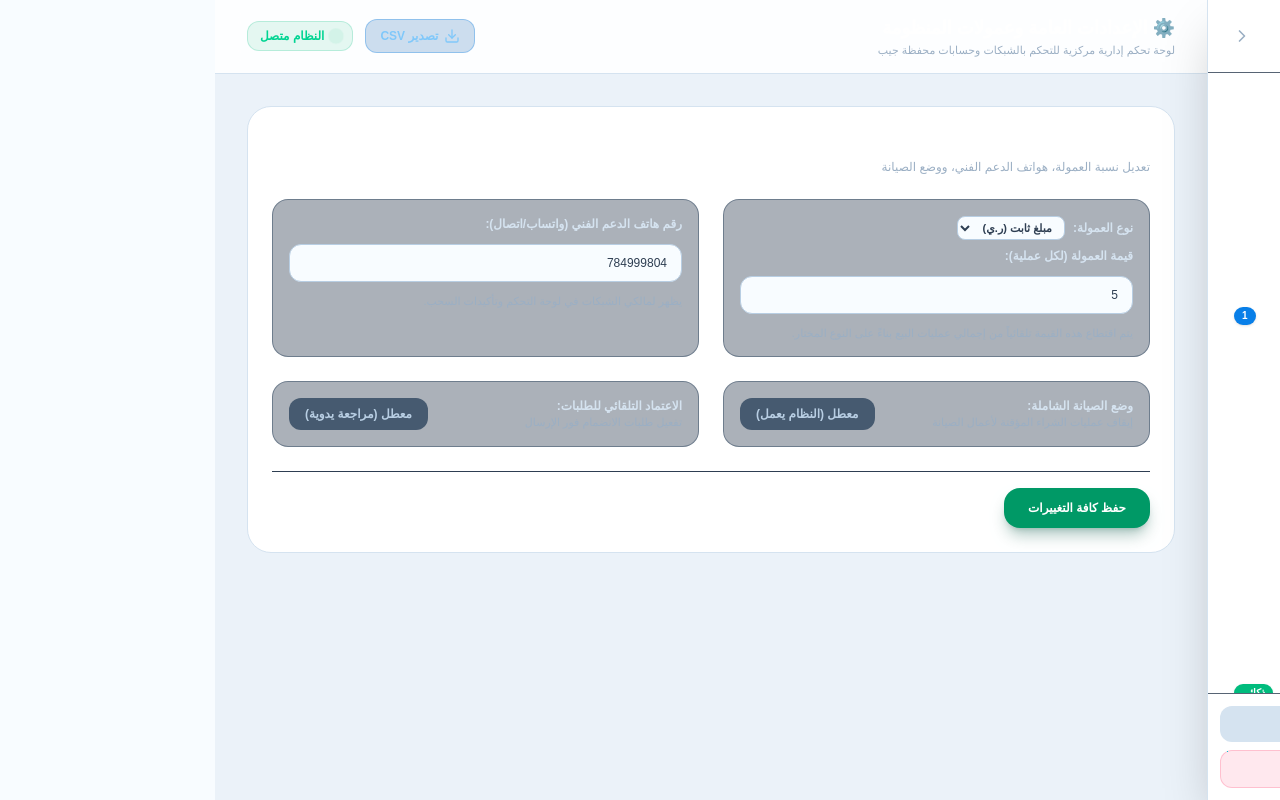
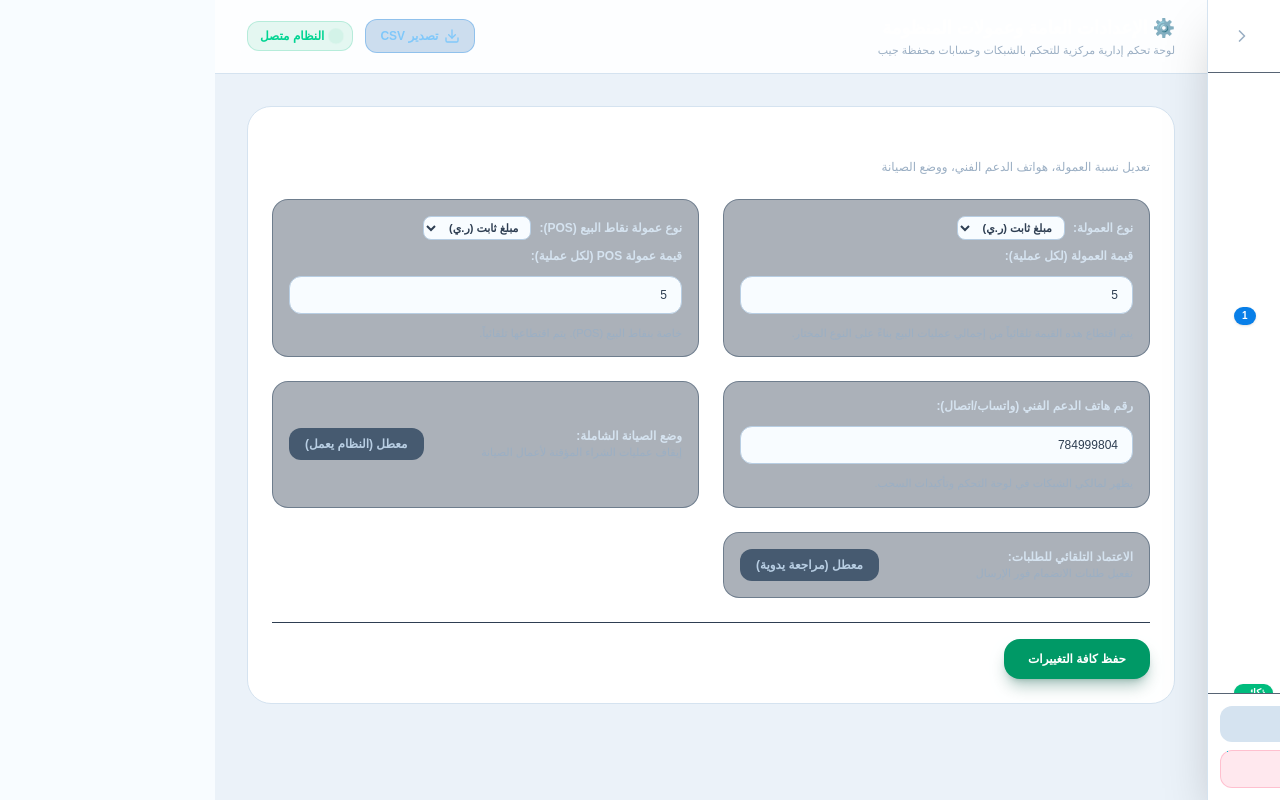
Before and after one commit to mihesha/misternetwort, a Next.js app in the folder frontend/: page /admin/settings in a window 1280 px wide. Built offline with nearby package versions, Linux system fonts and the light colour scheme; no server answers; sample sign-in values are in the browser's storage; a web font is replaced by a local one.

Commit message:
فصل نظام العمولة الخاص بنقاط البيع

```diff
--- a/frontend/src/app/admin/settings/page.tsx
+++ b/frontend/src/app/admin/settings/page.tsx
@@ -12,6 +12,10 @@ export default function SettingsPage() {
     setPlatformCommissionType,
     platformCommissionRate,
     setPlatformCommissionRate,
+    posCommissionType,
+    setPosCommissionType,
+    posCommissionRate,
+    setPosCommissionRate,
     supportPhone,
     setSupportPhone,
     maintenanceMode,
@@ -28,6 +32,10 @@ export default function SettingsPage() {
       setPlatformCommissionType={setPlatformCommissionType}
       platformCommissionRate={platformCommissionRate}
       setPlatformCommissionRate={setPlatformCommissionRate}
+      posCommissionType={posCommissionType}
+      setPosCommissionType={setPosCommissionType}
+      posCommissionRate={posCommissionRate}
+      setPosCommissionRate={setPosCommissionRate}
       supportPhone={supportPhone}
       setSupportPhone={setSupportPhone}
       maintenanceMode={maintenanceMode}
--- a/frontend/src/components/admin/views/SettingsView.tsx
+++ b/frontend/src/components/admin/views/SettingsView.tsx
@@ -6,6 +6,10 @@ interface SettingsViewProps {
   setPlatformCommissionType?: (val: 'fixed' | 'percentage') => void;
   platformCommissionRate: number;
   setPlatformCommissionRate: (val: number) => void;
+  posCommissionType?: 'fixed' | 'percentage';
+  setPosCommissionType?: (val: 'fixed' | 'percentage') => void;
+  posCommissionRate: number;
+  setPosCommissionRate: (val: number) => void;
   supportPhone: string;
   setSupportPhone: (val: string) => void;
   maintenanceMode: boolean;
@@ -21,6 +25,10 @@ export const SettingsView: React.FC<SettingsViewProps> = ({
   setPlatformCommissionType,
   platformCommissionRate,
   setPlatformCommissionRate,
+  posCommissionType,
+  setPosCommissionType,
+  posCommissionRate,
+  setPosCommissionRate,
   supportPhone,
   setSupportPhone,
   maintenanceMode,
@@ -69,6 +77,35 @@ export const SettingsView: React.FC<SettingsViewProps> = ({
               }`}
             />
             <p className="text-[11px] text-slate-400">يتم اقتطاع هذه القيمة تلقائياً من إجمالي عمليات البيع بناءً على النوع المختار.</p>
+          </div>
+
+          <div className="p-4 rounded-2xl bg-slate-800/40 border border-slate-700/60 space-y-3">
+            <div className="flex items-center gap-2 mb-2">
+              <label className="text-slate-200 font-bold">نوع عمولة نقاط البيع (POS):</label>
+              <select
+                value={posCommissionType || 'fixed'}
+                onChange={(e) => setPosCommissionType && setPosCommissionType(e.target.value as 'fixed' | 'percentage')}
+                className={`px-2 py-1 rounded-lg border text-[11px] font-bold ${
+                  isDarkMode ? 'bg-[#1d273a] border-slate-700 text-white' : 'bg-slate-50 border-slate-300'
+                }`}
+              >
+                <option value="fixed">مبلغ ثابت (ر.ي)</option>
+                <option value="percentage">نسبة مئوية (%)</option>
+              </select>
+            </div>
+            <label className="block text-slate-200 font-bold">
+              {posCommissionType === 'fixed' ? 'قيمة عمولة POS (لكل عملية):' : 'نسبة عمولة POS من إجمالي البيع:'}
+            </label>
+            <input
+              type="number"
+              step={posCommissionType === 'fixed' ? '1' : '0.5'}
+              value={posCommissionRate}
+              onChange={(e) => setPosCommissionRate(Number(e.target.value))}
+              className={`w-full px-3.5 py-2.5 rounded-xl border ${
+                isDarkMode ? 'bg-[#1d273a] border-slate-700 text-white' : 'bg-slate-50 border-slate-300'
+              }`}
+            />
+            <p className="text-[11px] text-slate-400">خاصة بنقاط البيع (POS). يتم اقتطاعها تلقائياً.</p>
           </div>
 
           <div className="p-4 rounded-2xl bg-slate-800/40 border border-slate-700/60 space-y-3">
--- a/frontend/src/context/AdminContext.tsx
+++ b/frontend/src/context/AdminContext.tsx
@@ -19,6 +19,10 @@ interface AdminContextType {
   setPlatformCommissionType: (type: 'fixed' | 'percentage') => void;
   platformCommissionRate: number;
   setPlatformCommissionRate: (rate: number) => void;
+  posCommissionType: 'fixed' | 'percentage';
+  setPosCommissionType: (type: 'fixed' | 'percentage') => void;
+  posCommissionRate: number;
+  setPosCommissionRate: (rate: number) => void;
   supportPhone: string;
   setSupportPhone: (phone: string) => void;
   isAdminDataLoaded: boolean;
@@ -159,6 +163,8 @@ export const AdminProvider = ({ children }: { children: ReactNode }) => {
 
   const [platformCommissionType, setPlatformCommissionType] = useState<'fixed' | 'percentage'>('fixed');
   const [platformCommissionRate, setPlatformCommissionRate] = useState<number>(5);
+  const [posCommissionType, setPosCommissionType] = useState<'fixed' | 'percentage'>('fixed');
+  const [posCommissionRate, setPosCommissionRate] = useState<number>(5);
   const [supportPhone, setSupportPhone] = useState<string>('784999804');
   const [isAdminDataLoaded, setIsAdminDataLoaded] = useState<boolean>(false);
 
@@ -278,6 +284,8 @@ export const AdminProvider = ({ children }: { children: ReactNode }) => {
         const set = await settingsRes.json();
         setPlatformCommissionType(set.platformCommissionType ?? 'fixed');
         setPlatformCommissionRate(set.platformCommissionRate ?? 5);
+        setPosCommissionType(set.posCommissionType ?? 'fixed');
+        setPosCommissionRate(set.posCommissionRate ?? 5);
         setSupportPhone(set.supportPhone ?? '784999804');
         setMaintenanceMode(set.maintenanceMode ?? false);
         setAutoApproveApplications(set.autoApproveApplications ?? false);
@@ -374,7 +382,7 @@ export const AdminProvider = ({ children }: { children: ReactNode }) => {
   return (
     <AdminContext.Provider
       value={{
-        stats, activeNetworks, withdrawals, auditLogs, dataEditRequests, platformCommissionType, setPlatformCommissionType, platformCommissionRate, setPlatformCommissionRate, supportPhone, setSupportPhone, isAdminDataLoaded, setIsAdminDataLoaded, fetchAdminData, setActiveNetworks, setWithdrawals, setDataEditRequests,
+        stats, activeNetworks, withdrawals, auditLogs, dataEditRequests, platformCommissionType, setPlatformCommissionType, platformCommissionRate, setPlatformCommissionRate, posCommissionType, setPosCommissionType, posCommissionRate, setPosCommissionRate, supportPhone, setSupportPhone, isAdminDataLoaded, setIsAdminDataLoaded, fetchAdminData, setActiveNetworks, setWithdrawals, setDataEditRequests,
 
         inspectDataEditReq, setInspectDataEditReq,
     adminUsers, setAdminUsers,
--- a/frontend/src/hooks/useAdminActions.ts
+++ b/frontend/src/hooks/useAdminActions.ts
@@ -395,6 +395,8 @@ export const useAdminActions = () => {
         body: JSON.stringify({
           platformCommissionType: ctx.platformCommissionType,
           platformCommissionRate: ctx.platformCommissionRate,
+          posCommissionType: ctx.posCommissionType,
+          posCommissionRate: ctx.posCommissionRate,
           supportPhone: ctx.supportPhone,
           maintenanceMode: ctx.maintenanceMode,
           autoApproveApplications: ctx.autoApproveApplications,
```
Also changed, not shown: 2 other files (tests, documents, lock files or other folders).
